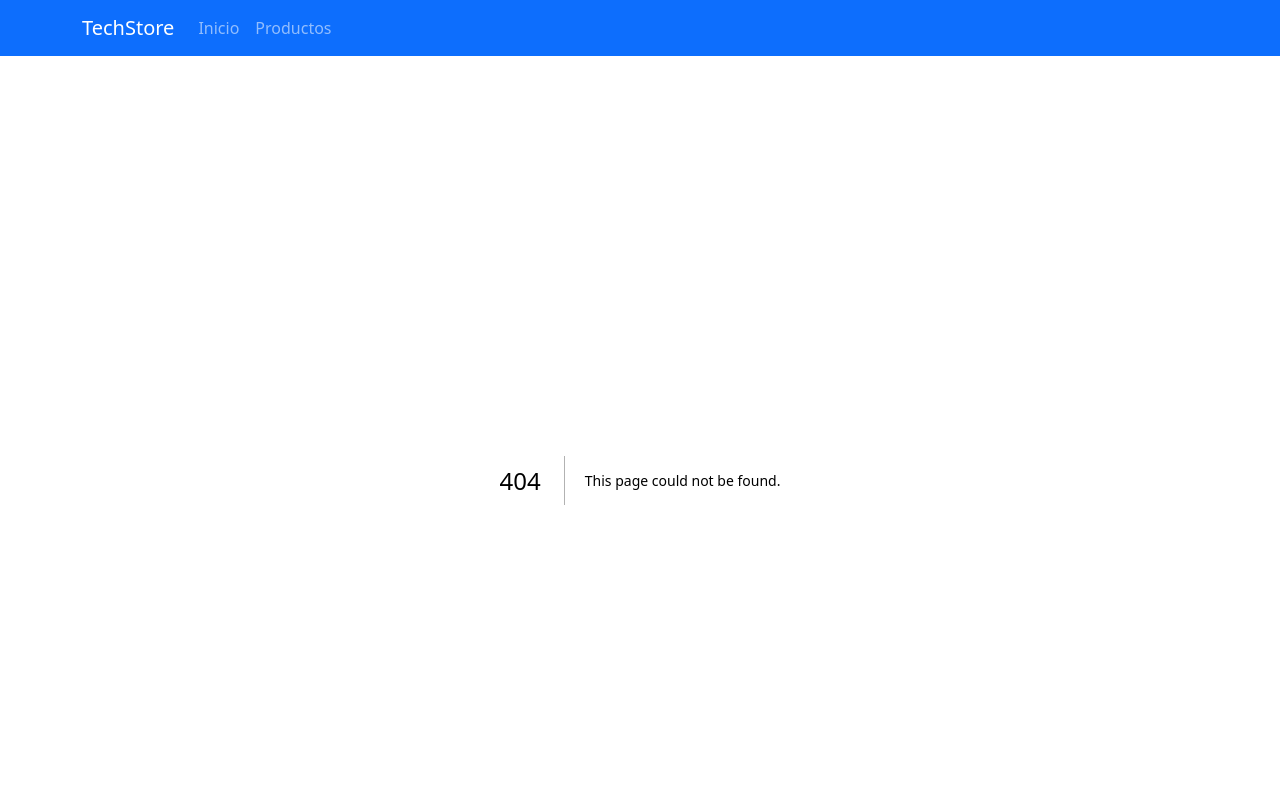
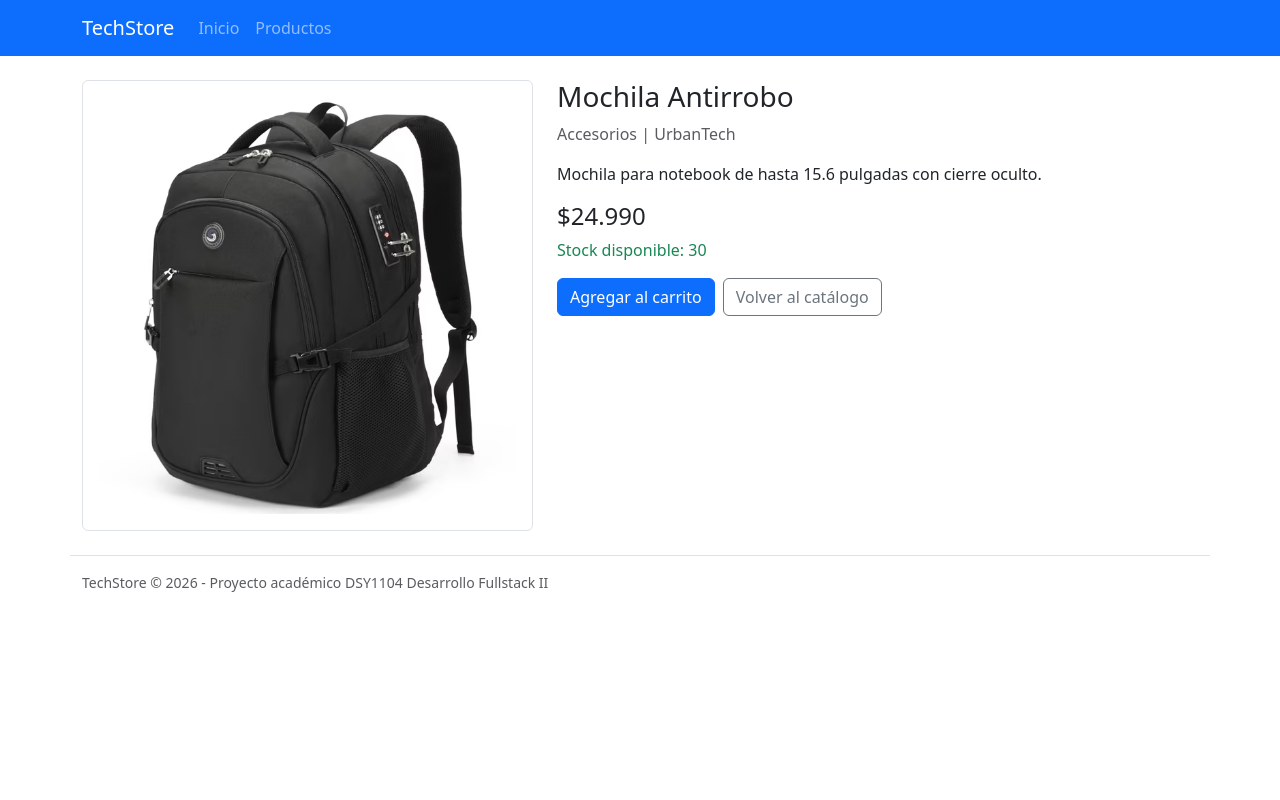
Before and after one commit to joe-munozd01/TechStore-Web, a Next.js app: page /productos/6 in a window 1280 px wide. Before the commit this address had no page. Shown: the top 800 px of the page. Built offline with nearby package versions, Linux system fonts and the light colour scheme.

Commit message:
Agrego vista del carrito y detalle de producto

```diff
--- /dev/null
+++ b/app/productos/[id]/page.jsx
@@ -0,0 +1,11 @@
+import { notFound } from "next/navigation";
+import { obtenerProductoPorId } from "../../../data/productos";
+import DetalleProducto from "../../../components/DetalleProducto";
+
+// En Next.js los parámetros de la ruta llegan como una promesa.
+export default async function ProductoDetalle({ params }) {
+  const { id } = await params;
+  const producto = obtenerProductoPorId(id);
+  if (!producto) notFound();
+  return <DetalleProducto producto={producto} />;
+}
--- /dev/null
+++ b/components/DetalleProducto.jsx
@@ -0,0 +1,41 @@
+'use client';
+import Link from "next/link";
+import { useCarrito } from "../context/CarritoContext";
+import { formatearPrecio } from "./ProductCard";
+
+// Detalle de un producto (dos columnas en desktop, una en móvil).
+export default function DetalleProducto({ producto }) {
+  const { agregar } = useCarrito();
+  const sinStock = producto.stock === 0;
+  const enOferta = producto.precioOferta !== null && producto.precioOferta !== undefined;
+
+  return (
+    <div className="row g-4">
+      <div className="col-12 col-md-5">
+        <img src={producto.imagen} alt={producto.nombre} className="img-fluid rounded border p-3" />
+      </div>
+      <div className="col-12 col-md-7">
+        <h1 className="h3">{producto.nombre}</h1>
+        <p className="text-muted">{producto.categoria} | {producto.marca}</p>
+        <p>{producto.descripcion}</p>
+        <p className="h4">
+          {enOferta ? (
+            <>
+              <span className="text-decoration-line-through text-muted me-2 fs-6">{formatearPrecio(producto.precio)}</span>
+              <span className="text-danger">{formatearPrecio(producto.precioOferta)}</span>
+            </>
+          ) : (
+            formatearPrecio(producto.precio)
+          )}
+        </p>
+        <p className={sinStock ? "text-danger" : "text-success"}>
+          {sinStock ? "Sin stock" : "Stock disponible: " + producto.stock}
+        </p>
+        <button type="button" className="btn btn-primary me-2" disabled={sinStock} onClick={() => agregar(producto)}>
+          Agregar al carrito
+        </button>
+        <Link href="/productos" className="btn btn-outline-secondary">Volver al catálogo</Link>
+      </div>
+    </div>
+  );
+}
```
Also changed, not shown: app/carrito/page.jsx (added, +10 -0 lines), components/CarritoVista.jsx (added, +58 -0 lines), components/ProductosDestacados.jsx (added, +10 -0 lines).
